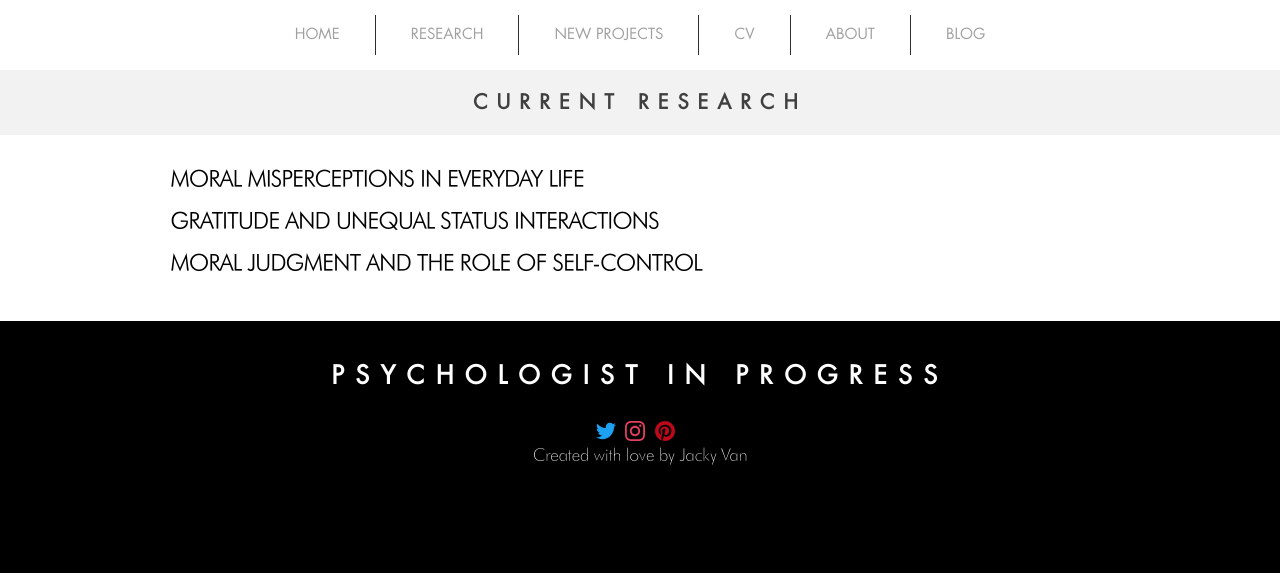
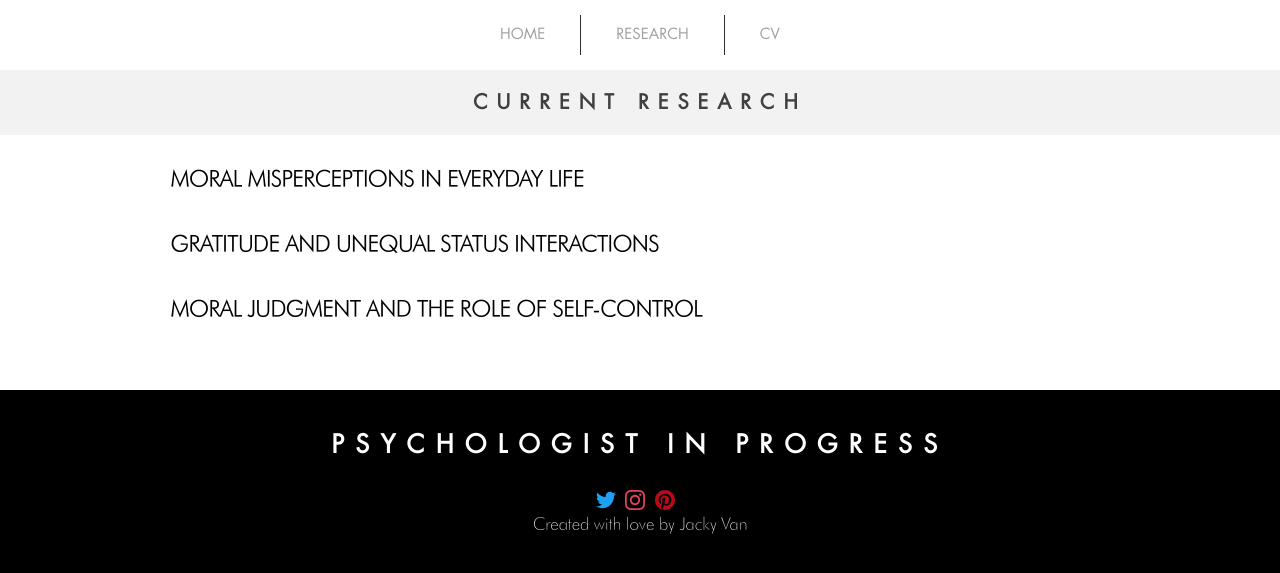
Before and after one commit to Jaacky/katewguan.com, a Jekyll site: the page built from research/index.html, in a window 1280 px wide. Shown: the top 573 px of the page. Built offline with Jekyll 4.4.1, drawn with Linux system fonts in a browser that asks for light colours.

Commit message:
Removing unwanted sections and updating styles

```diff
--- a/_includes/nav.html
+++ b/_includes/nav.html
@@ -1,8 +1,8 @@
 <nav>
     <a href="/">Home</a>
     <a href="/research/">Research</a>
-    <a href="/new-projects/">New Projects</a>
+    <!-- <a href="/new-projects/">New Projects</a> -->
     <a href="/cv/">CV</a>
-    <a href="/about/">About</a>
-    <a href="/blog">Blog</a>
+    <!-- <a href="/about/">About</a> -->
+    <!-- <a href="/blog">Blog</a> -->
 </nav>
--- a/css/styles.css
+++ b/css/styles.css
@@ -213,6 +213,10 @@ nav a.active, nav a:hover {
     margin-bottom: 0;
 }
 
+.research h3 {
+    margin-bottom: 38px;
+}
+
 .new-projects h3 {
     text-transform: uppercase;
 }
```
